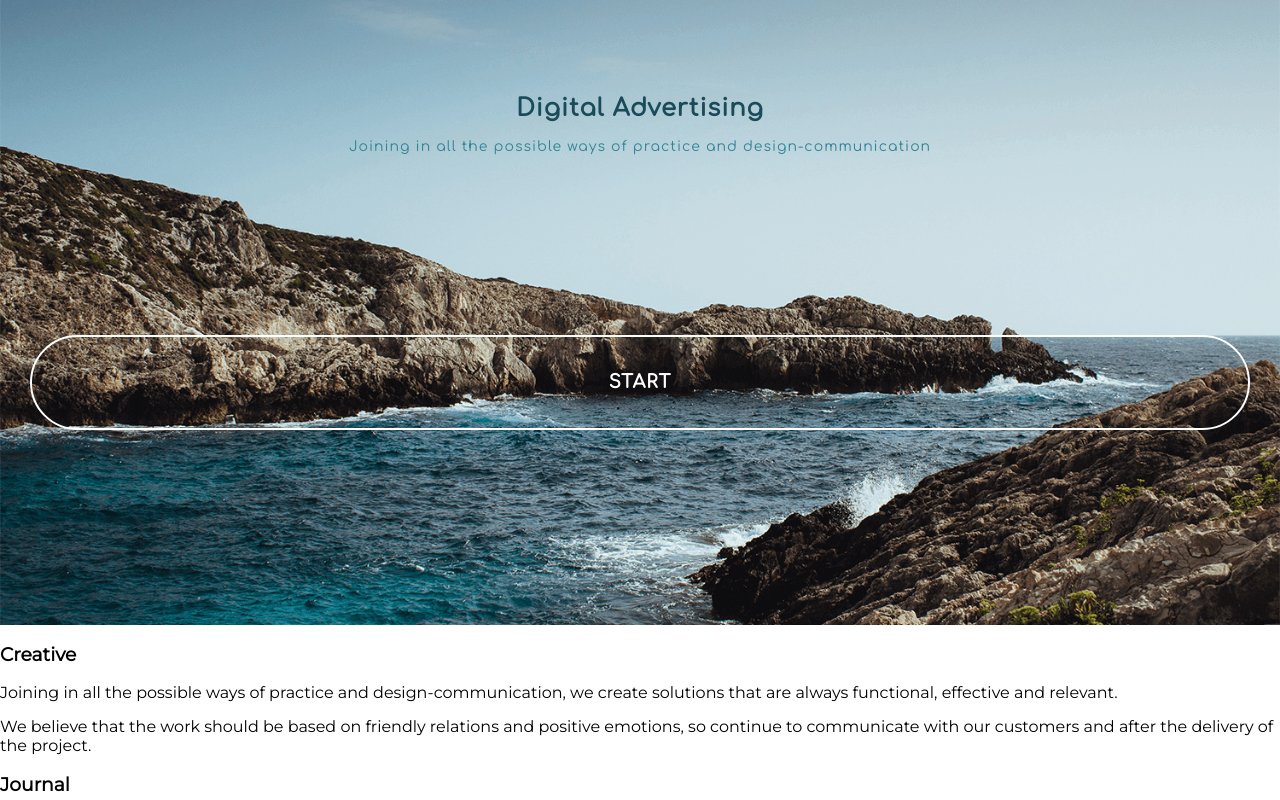
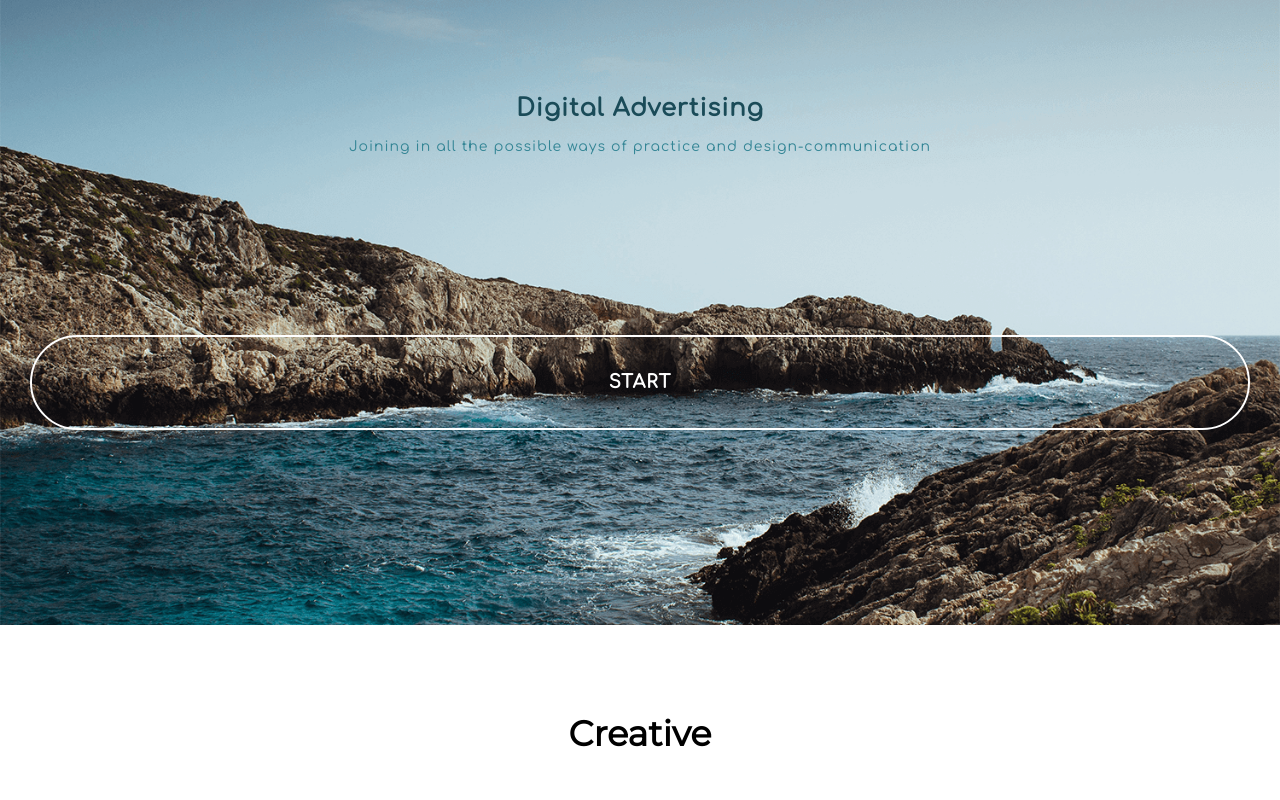
Before and after one commit to krc327/karyn-web2, a plain HTML site: page index.html in a window 1280 px wide. Shown: the top 800 px of the page. Drawn offline with nearby package versions, Linux system fonts and the light colour scheme.

Commit message:
creative scss

```diff
--- a/index.html
+++ b/index.html
@@ -22,8 +22,9 @@
 
     <section id="creative">
       <h3>Creative</h3>
-      <p>Joining in all the possible ways of practice and design-communication, we create solutions that are always functional, effective and relevant.</p>
-      <p>We believe that the work should be based on friendly relations and positive emotions, so continue to communicate with our customers and after the delivery of the project.</p>
+      <p class="one">Joining in all the possible ways of practice and design-communication, we create solutions that are always functional, effective and relevant.</p>
+      <p class="two">We believe that the work should be based on friendly relations and positive emotions, so continue to communicate with our customers and after the delivery of the project.</p>
+      <img src="img/creative/shoes.png" alt="shoes">
     </section>
 
     <section id="journal">
--- a/scss/sections/_creative.scss
+++ b/scss/sections/_creative.scss
@@ -0,0 +1,27 @@
+#creative{
+  padding-top: 54px;
+
+  h3{
+    font-size: 35px;
+    font-weight: 700;
+    font-family: 'Montserrat', sans-serif;
+    text-align: center;
+    padding-bottom: 20px;
+  }
+
+  p{
+    font-size: 16px;
+    text-align: justify;
+    margin: 10px;
+    line-height: 21px;
+    letter-spacing: 1px;
+  }
+
+  p.two{
+    padding-bottom: 100px;
+  }
+
+  img{
+    width: 100%;
+  }
+}
```
Also changed, not shown: css/styles.css.
